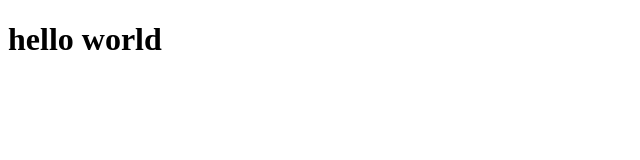
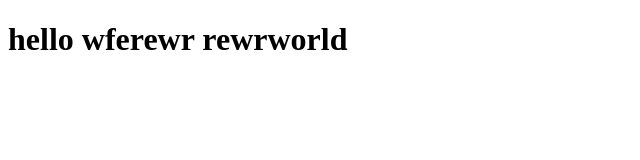
Before and after one commit to docguanjiayu/guanjiayu.github.io, a plain HTML site: page web.html in a window 1280 px wide. Shown: the whole page, without its empty margins (0-640 px from the left). Drawn offline with Linux system fonts and the light colour scheme.

Commit message:
Update web.html

```diff
--- a/web.html
+++ b/web.html
@@ -9,7 +9,7 @@
 </head>
 
 <body>
-    <h1>hello world</h1>
+    <h1>hello wferewr  rewrworld</h1>
 </body>
 
 </html>
```
